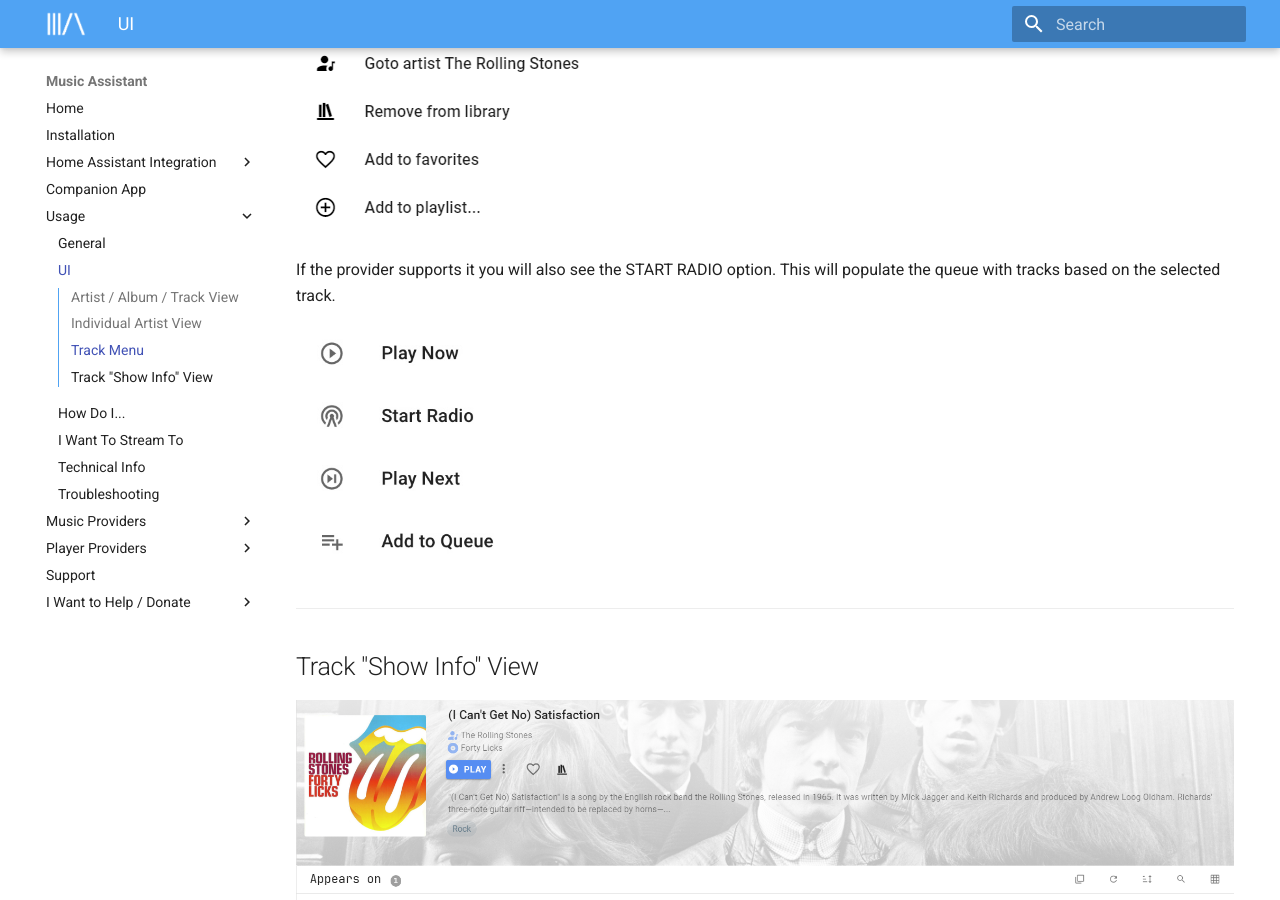
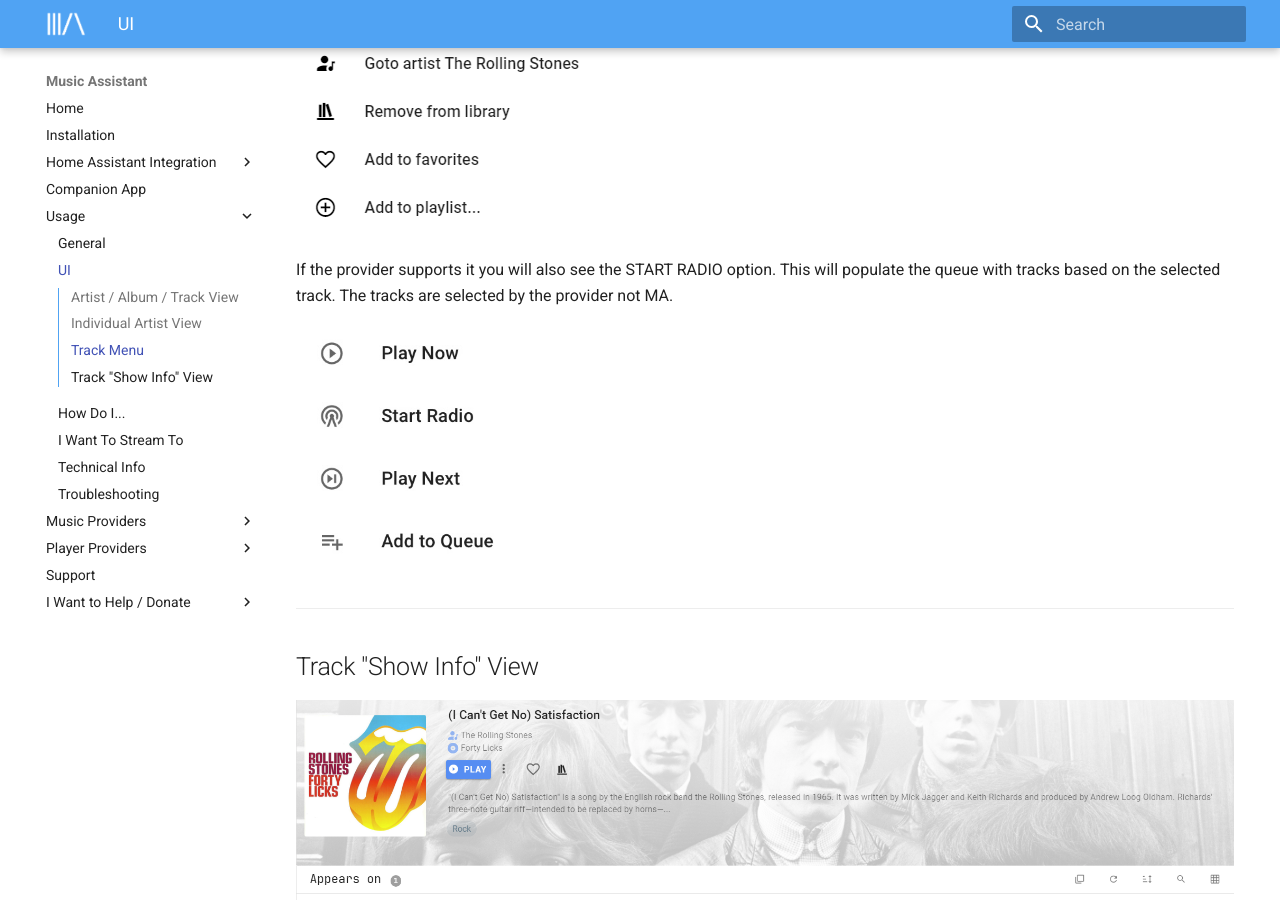
Before and after one commit to pwbriggs/music-assistant.github.io, an MkDocs documentation site: the page built from docs/ui.md, in a window 1280 px wide and 900 px high, scrolled down 3708 px. Built offline with MkDocs 1.6.1 and Material for MkDocs 9.7.7, drawn with Linux system fonts in a browser that asks for light colours.

Commit message:
Extra info about radio mode

```diff
--- a/docs/ui.md
+++ b/docs/ui.md
@@ -53,7 +53,7 @@
 
 ![image](assets/screenshots/UI-track-menu.png)
 
-If the provider supports it you will also see the START RADIO option. This will populate the queue with tracks based on the selected track.
+If the provider supports it you will also see the START RADIO option. This will populate the queue with tracks based on the selected track. The tracks are selected by the provider not MA.
 
 ![image](assets/screenshots/UI-start-radio.jpeg)
 
```
